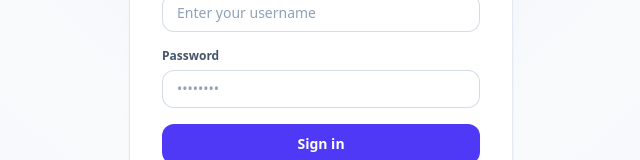
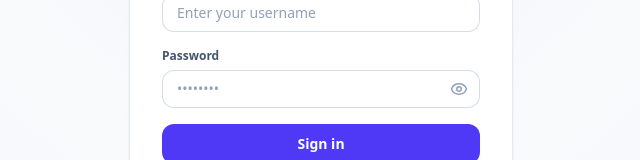
Before and after one commit to saranga-madhu/student-management-system, a Next.js app in the folder frontend/: page /login in a window 1280 px wide. Shown: the part 386-546 px from the top of the page, without its empty margins (319-959 px from the left). Built offline with nearby package versions, Linux system fonts and the light colour scheme; no server answers.

Commit message:
feat(frontend): add show and hide toggle to password fields

```diff
--- a/frontend/app/dashboard/page.tsx
+++ b/frontend/app/dashboard/page.tsx
@@ -110,11 +110,11 @@ export default function DashboardPage() {
                 </p>
                 <p className="mt-2 text-3xl font-extrabold text-slate-900">{enrollments.length}</p>
               </div>
-              <div className="flex h-12 w-12 items-center justify-center rounded-2xl bg-emerald-50 text-emerald-600 transition-colors group-hover:bg-emerald-600 group-hover:text-white">
+              <div className="flex h-12 w-12 items-center justify-center rounded-2xl bg-blue-50 text-blue-600 transition-colors group-hover:bg-blue-600 group-hover:text-white">
                 <BookCheck size={24} />
               </div>
             </div>
-            <div className="mt-4 flex items-center gap-1 text-xs font-semibold text-emerald-600 group-hover:underline">
+            <div className="mt-4 flex items-center gap-1 text-xs font-semibold text-blue-600 group-hover:underline">
               <span>Manage enrollments</span>
               <ArrowRight size={14} />
             </div>
@@ -214,11 +214,11 @@ export default function DashboardPage() {
               </p>
               <p className="mt-2 text-3xl font-extrabold text-slate-900">{courses.length}</p>
             </div>
-            <div className="flex h-12 w-12 items-center justify-center rounded-2xl bg-emerald-50 text-emerald-600 transition-colors group-hover:bg-emerald-600 group-hover:text-white">
+            <div className="flex h-12 w-12 items-center justify-center rounded-2xl bg-blue-50 text-blue-600 transition-colors group-hover:bg-blue-600 group-hover:text-white">
               <BookOpen size={22} />
             </div>
           </div>
-          <div className="mt-4 flex items-center gap-1 text-xs font-semibold text-emerald-600 group-hover:underline">
+          <div className="mt-4 flex items-center gap-1 text-xs font-semibold text-blue-600 group-hover:underline">
             <span>Manage catalog</span>
             <ArrowRight size={13} />
           </div>
@@ -236,11 +236,11 @@ export default function DashboardPage() {
                 </p>
                 <p className="mt-2 text-3xl font-extrabold text-slate-900">{lecturers.length}</p>
               </div>
-              <div className="flex h-12 w-12 items-center justify-center rounded-2xl bg-amber-50 text-amber-600 transition-colors group-hover:bg-amber-600 group-hover:text-white">
+              <div className="flex h-12 w-12 items-center justify-center rounded-2xl bg-indigo-50 text-indigo-600 transition-colors group-hover:bg-indigo-600 group-hover:text-white">
                 <UserCog size={22} />
               </div>
             </div>
-            <div className="mt-4 flex items-center gap-1 text-xs font-semibold text-amber-600 group-hover:underline">
+            <div className="mt-4 flex items-center gap-1 text-xs font-semibold text-indigo-600 group-hover:underline">
               <span>View faculty</span>
               <ArrowRight size={13} />
             </div>
@@ -267,10 +267,10 @@ export default function DashboardPage() {
         <section className={`${card} p-6`}>
           <div className="flex items-center justify-between border-b border-slate-100 pb-4">
             <div className="flex items-center gap-2">
-              <Users size={18} className="text-amber-600" />
+              <Users size={18} className="text-indigo-600" />
               <h2 className="font-semibold text-slate-900">Pending registrations</h2>
             </div>
-            <Link href="/students" className="text-xs font-semibold text-amber-700 hover:underline">
+            <Link href="/students" className="text-xs font-semibold text-indigo-700 hover:underline">
               Review in Students
             </Link>
           </div>
@@ -327,10 +327,10 @@ export default function DashboardPage() {
         <section className={`${card} p-6`}>
           <div className="flex items-center justify-between border-b border-slate-100 pb-4">
             <div className="flex items-center gap-2">
-              <BookOpen size={18} className="text-emerald-600" />
+              <BookOpen size={18} className="text-blue-600" />
               <h2 className="font-semibold text-slate-900">Recent courses</h2>
             </div>
-            <Link href="/courses" className="text-xs font-semibold text-emerald-600 hover:underline">
+            <Link href="/courses" className="text-xs font-semibold text-blue-600 hover:underline">
               See all
             </Link>
           </div>
@@ -341,7 +341,7 @@ export default function DashboardPage() {
               {recentCourses.map((c) => (
                 <li key={c.id} className="flex items-center justify-between py-3">
                   <div className="flex items-center gap-3">
-                    <span className="rounded-lg border border-emerald-100 bg-emerald-50 px-2 py-0.5 text-xs font-bold text-emerald-700">
+                    <span className="rounded-lg border border-blue-100 bg-blue-50 px-2 py-0.5 text-xs font-bold text-blue-700">
                       {c.courseCode}
                     </span>
                     <span className="font-medium text-slate-800">{c.title}</span>
--- a/frontend/app/lecturers/page.tsx
+++ b/frontend/app/lecturers/page.tsx
@@ -19,6 +19,7 @@ import {
   tableHeader,
 } from "@/lib/theme";
 import { FieldErrors, email, firstError, password, personName, username } from "@/lib/validation";
+import PasswordInput from "@/components/PasswordInput";
 
 const emptyForm = {
   username: "",
@@ -178,9 +179,8 @@ export default function LecturersPage() {
             />
           </Field>
           <Field label={editingId ? "New Password (optional)" : "Password (min 8 chars)"} error={errors.password}>
-            <input
+            <PasswordInput
               className={fieldInputClass(errors.password)}
-              type="password"
               placeholder={editingId ? "Leave blank to keep unchanged" : "••••••••"}
               value={form.password}
               onChange={(e) => setForm({ ...form, password: e.target.value })}
--- a/frontend/app/login/page.tsx
+++ b/frontend/app/login/page.tsx
@@ -10,6 +10,7 @@ import { getErrorMessage, getFieldErrors } from "@/lib/api";
 import { card, fieldInputClass, primaryBtn } from "@/lib/theme";
 import Field from "@/components/Field";
 import { FieldErrors, firstError, required } from "@/lib/validation";
+import PasswordInput from "@/components/PasswordInput";
 
 export default function LoginPage() {
   const { user, ready, login } = useAuth();
@@ -77,9 +78,8 @@ export default function LoginPage() {
           />
         </Field>
        <Field label="Password" error={errors.password}>
-          <input
+              <PasswordInput
                 className={fieldInputClass(errors.password)}
-            type="password"
                 autoComplete="current-password"
                 placeholder="••••••••"
                 value={password}
--- a/frontend/app/profile/page.tsx
+++ b/frontend/app/profile/page.tsx
@@ -8,6 +8,7 @@ import { Lock, UserCircle } from "lucide-react";
 import { card, fieldInputClass, inputClass, primaryBtn, roleBadge } from "@/lib/theme";
 import Field from "@/components/Field";
 import { FieldErrors, confirmPassword, email, firstError, password, personName } from "@/lib/validation";
+import PasswordInput from "@/components/PasswordInput";
 
 export default function ProfilePage() {
   const { user, updateProfile } = useAuth();
@@ -145,9 +146,8 @@ export default function ProfilePage() {
 
             <div className="grid grid-cols-1 gap-4 sm:grid-cols-2">
               <Field label="New Password (optional)" error={errors.password}>
-                <input
+                <PasswordInput
                   className={fieldInputClass(errors.password)}
-                  type="password"
                   placeholder="Leave blank to keep current"
                   autoComplete="new-password"
                   value={passwordValue}
@@ -155,9 +155,8 @@ export default function ProfilePage() {
                 />
               </Field>
               <Field label="Confirm New Password" error={errors.confirmPassword}>
-                <input
+                <PasswordInput
                   className={fieldInputClass(errors.confirmPassword)}
-                  type="password"
                   placeholder="Repeat new password"
                   autoComplete="new-password"
                   value={confirmPasswordValue}
--- a/frontend/app/register/page.tsx
+++ b/frontend/app/register/page.tsx
@@ -10,6 +10,7 @@ import { getErrorMessage, getFieldErrors } from "@/lib/api";
 import { card, fieldInputClass, primaryBtn } from "@/lib/theme";
 import Field from "@/components/Field";
 import { FieldErrors, confirmPassword, email, firstError, password, personName, username } from "@/lib/validation";
+import PasswordInput from "@/components/PasswordInput";
 
 const emptyForm = {
   fullName: "",
@@ -118,9 +119,8 @@ export default function RegisterPage() {
 
         <div className="grid grid-cols-1 gap-4 sm:grid-cols-2">
           <Field label="Password (min 8 chars)" error={errors.password}>
-            <input
+            <PasswordInput
               className={fieldInputClass(errors.password)}
-              type="password"
               placeholder="••••••••"
               autoComplete="new-password"
               value={form.password}
@@ -128,9 +128,8 @@ export default function RegisterPage() {
             />
           </Field>
           <Field label="Confirm password" error={errors.confirmPassword}>
-            <input
+            <PasswordInput
               className={fieldInputClass(errors.confirmPassword)}
-              type="password"
               placeholder="••••••••"
               autoComplete="new-password"
               value={form.confirmPassword}
--- /dev/null
+++ b/frontend/components/PasswordInput.tsx
@@ -0,0 +1,28 @@
+"use client";
+
+import { useState } from "react";
+import { Eye, EyeOff } from "lucide-react";
+
+type Props = Omit<React.InputHTMLAttributes<HTMLInputElement>, "type">;
+
+export default function PasswordInput({ className = "", ...props }: Props) {
+  const [show, setShow] = useState(false);
+
+  return (
+    <div className="relative">
+      <input
+        {...props}
+        type={show ? "text" : "password"}
+        className={`${className} pr-11`}
+      />
+      <button
+        type="button"
+        onClick={() => setShow((v) => !v)}
+        aria-label={show ? "Hide password" : "Show password"}
+        className="absolute inset-y-0 right-0 flex items-center px-3 text-slate-400 hover:text-slate-600"
+      >
+        {show ? <EyeOff size={18} /> : <Eye size={18} />}
+      </button>
+    </div>
+  );
+}
```
Lines whose indentation alone changed are shown as unchanged.
